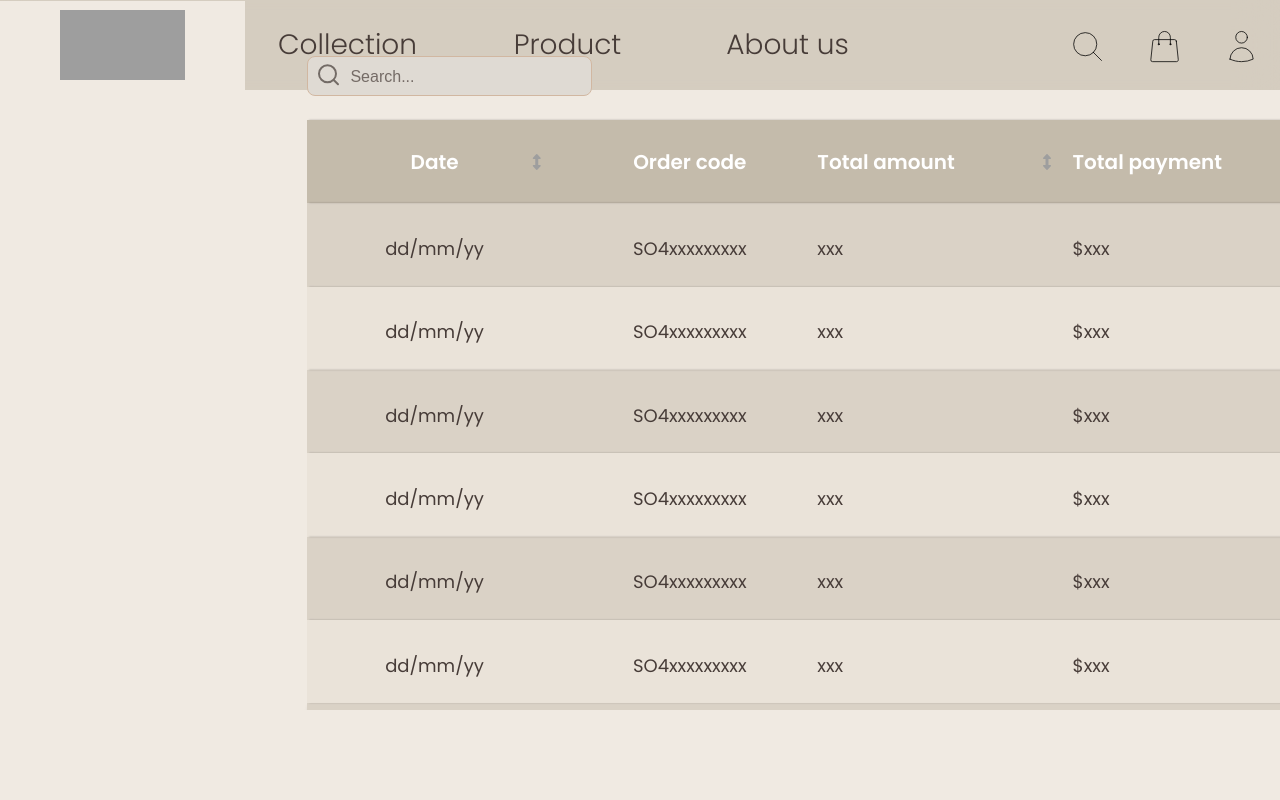
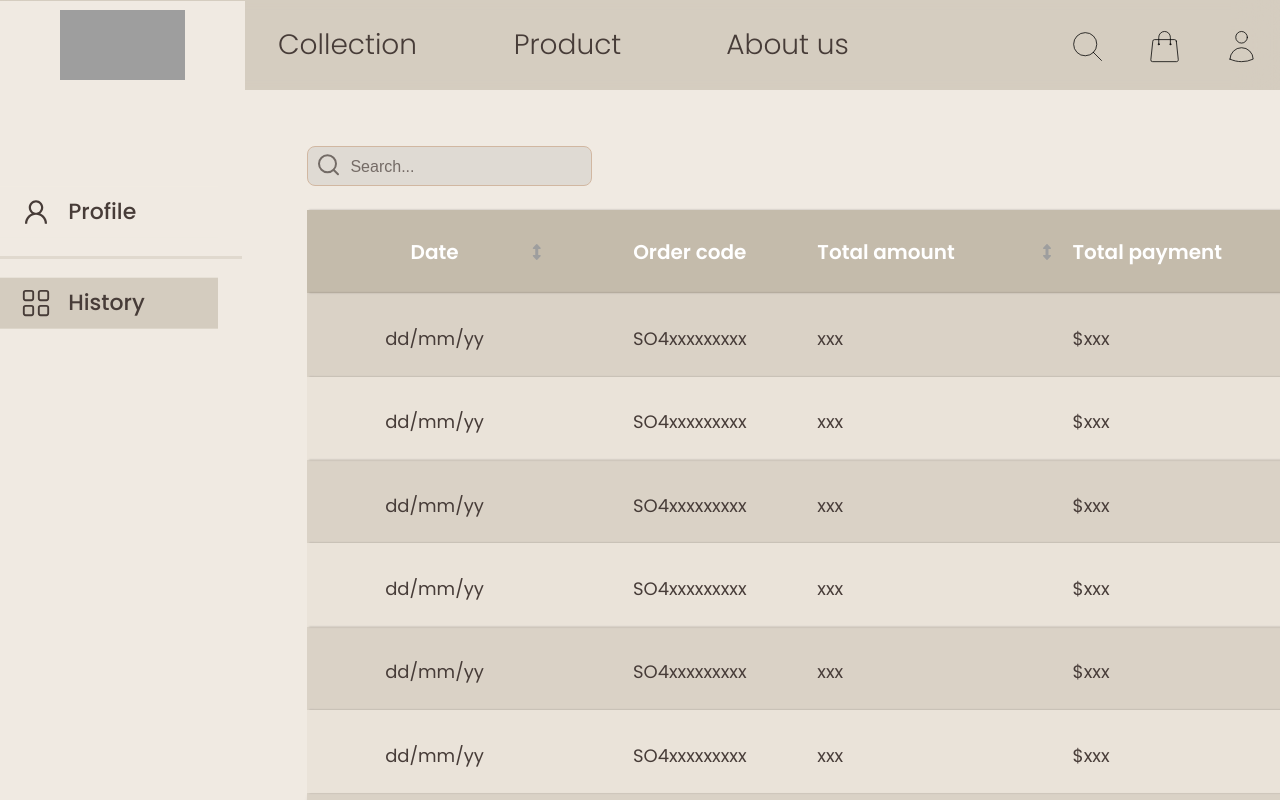
Before and after one commit to huylucwork/furniture-showroom, a React (Create React App) app in the folder client/: page /user/history in a window 1280 px wide. Built offline with nearby package versions, Linux system fonts and the light colour scheme; grey boxes are pictures that could not be loaded; a web font is replaced by a local one.

Commit message:
fix conflict merge

```diff
--- a/client/src/App.js
+++ b/client/src/App.js
@@ -21,7 +21,7 @@ function App() {
           <Route path="home" element={<Homepage />} />
           <Route path="user/history" element={<User tab={"history"} />} />
           <Route path="user/info" element={<User tab={"info"} />} />
-          <Route path="user" element={<Navigate to="info" tab={"info"} />} />
+          <Route path="user" element={<Navigate to="info" />} />
         </Routes>
         {/* <Footer /> */}
       </div>
--- a/client/src/components/headerFooter/navbar/navbarLogin.jsx
+++ b/client/src/components/headerFooter/navbar/navbarLogin.jsx
@@ -1,10 +1,14 @@
 
 import React, { useState } from "react";
+import { useNavigate } from "react-router-dom";
 import Cart from "../../cart/cart";
 import "../../../styles/navbar.css";
 
 export default function NavbarLogin() {
   const [buttonCart, setButtonCart] = useState(false);
+
+  const navigate = useNavigate();
+
   return (
     <div className="navbar">
       <ul className="navbar_ul">
@@ -18,7 +22,7 @@ export default function NavbarLogin() {
           </a>
         </li>
         <li className="navbar_list">
-          <a href="/user/info" className="navbar_a a_hover">
+          <a href="/" className="navbar_a a_hover">
             <div className="hover-underline-animation">Collection</div>
           </a>
         </li>
@@ -88,6 +92,7 @@ export default function NavbarLogin() {
               stroke="currentColor"
               className="w-6 h-6 nav-btn icon-hover"
               color="black"
+              onClick={() => navigate("../user")}
             >
               <path
                 strokeLinecap="round"
--- a/client/src/components/user/history.jsx
+++ b/client/src/components/user/history.jsx
@@ -116,6 +116,7 @@ export default function History(props) {
           </div>
         </div>
       </div>
+
       <div className="history_content">
         <div className="history_search-container">
           <input className="history_search" type="text" placeholder="Search..." />
--- a/client/src/styles/history.css
+++ b/client/src/styles/history.css
@@ -11,7 +11,6 @@
     width: 24.2em;
     height: 100vh;
     padding-top: 16.8em;
-    z-index: -1;
 }
 
 .history_sidebar_container {
@@ -79,6 +78,7 @@
     height: calc(100vh - 9em);
     padding-left: 6.5em;
     left: 24.2em;
+    top: 9em;
     overflow: auto;
 }
 
@@ -334,7 +334,7 @@
     width: 100%;
     height: 100%;
     background-color: rgba(71, 71, 71, 0.6);
-    /* z-index: 23; */
+    z-index: 999;
 }
 
 .history_order_detail_wrapper {
--- a/client/src/styles/navbar.css
+++ b/client/src/styles/navbar.css
@@ -12,6 +12,7 @@
   display: flex;
   justify-content: space-between;
   position: fixed;
+  z-index: 10;
 
   margin-top: 0;
   width: 100%;
```
